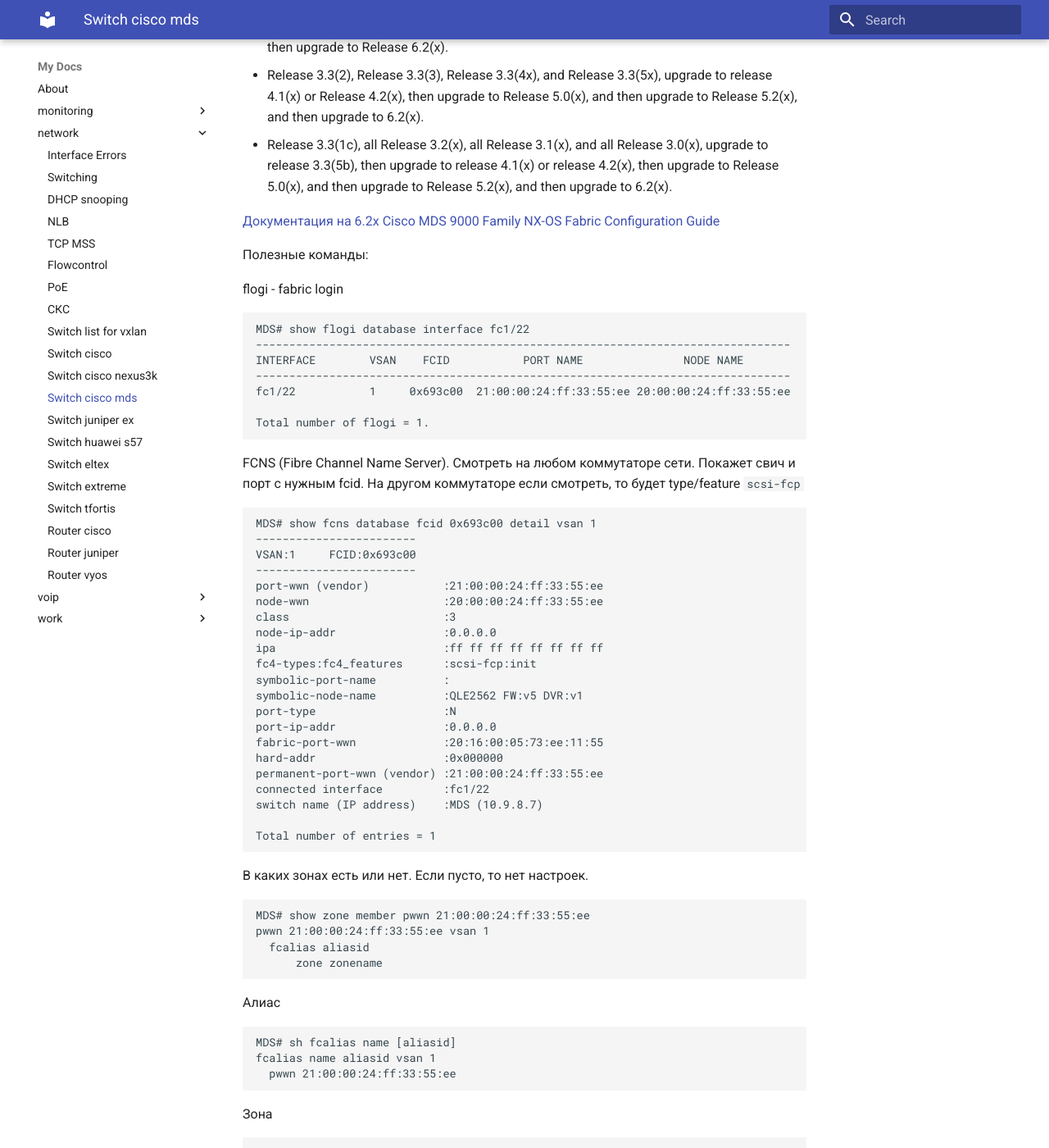
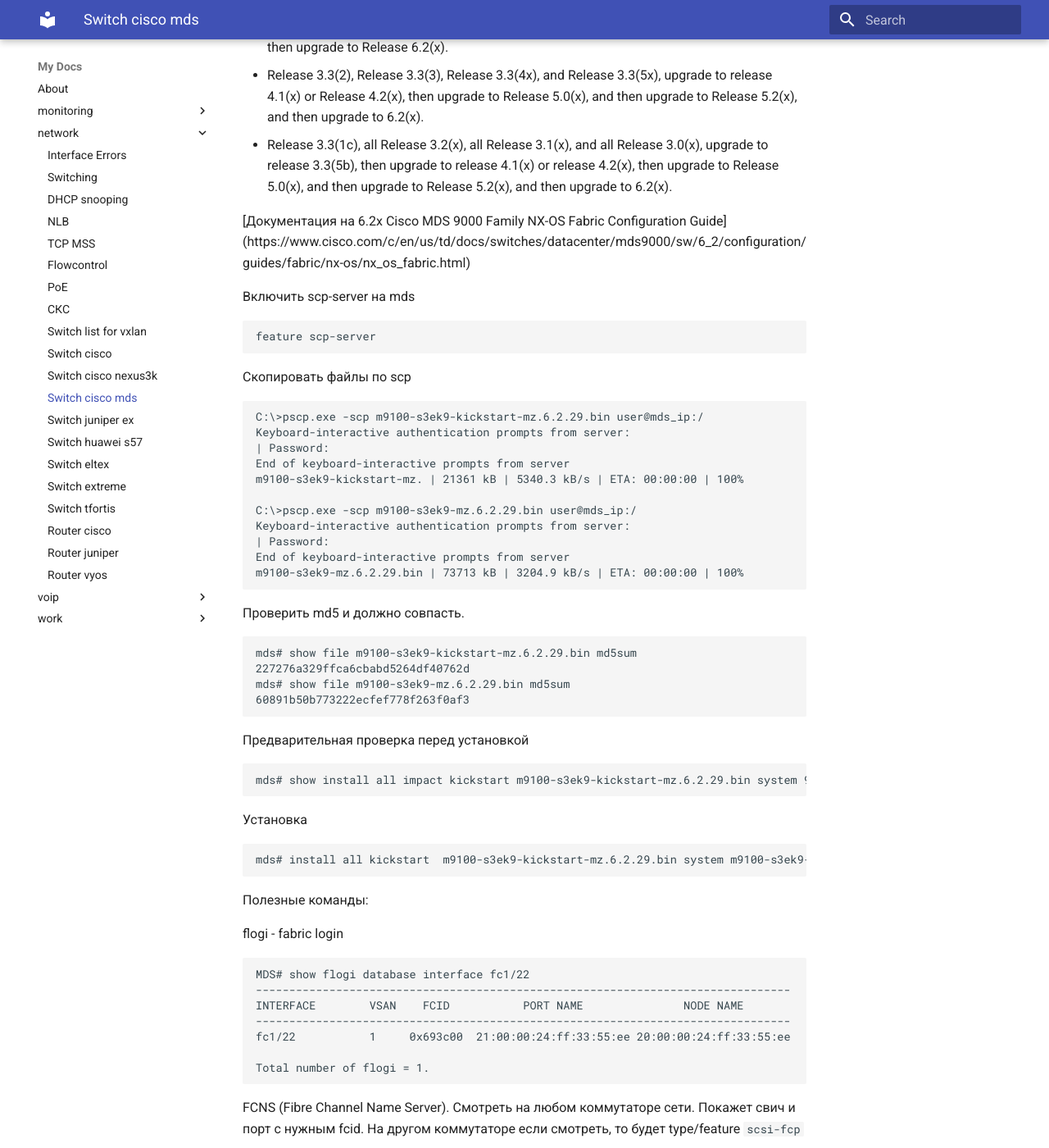
Before and after one commit to v98765/v98765.github.io, an MkDocs documentation site: the page built from docs/network/mds.md, in a window 1280 px wide and 1400 px high, scrolled down 580 px. Shown: the whole window at 82% size. Built offline with MkDocs 1.6.1 and Material for MkDocs 9.7.7, drawn with Linux system fonts in a browser that asks for light colours.

Commit message:
network/mds.md upgrade info

````diff
--- a/docs/network/mds.md
+++ b/docs/network/mds.md
@@ -17,7 +17,46 @@
 * Release 3.3(2), Release 3.3(3), Release 3.3(4x), and Release 3.3(5x), upgrade to release 4.1(x) or Release 4.2(x), then upgrade to Release 5.0(x), and then upgrade to Release 5.2(x), and then upgrade to 6.2(x).
 * Release 3.3(1c), all Release 3.2(x), all Release 3.1(x), and all Release 3.0(x), upgrade to release 3.3(5b), then upgrade to release 4.1(x) or release 4.2(x), then upgrade to Release 5.0(x), and then upgrade to Release 5.2(x), and then upgrade to 6.2(x).
 
-[Документация на 6.2х Cisco MDS 9000 Family NX-OS Fabric Configuration Guide](https://www.cisco.com/c/en/us/td/docs/switches/datacenter/mds9000/sw/6_2/configuration/guides/fabric/nx-os/nx_os_fabric.html)
+[Документация на 6.2х Cisco MDS 9000 Family NX-OS Fabric Configuration Guide]
+(https://www.cisco.com/c/en/us/td/docs/switches/datacenter/mds9000/sw/6_2/configuration/guides/fabric/nx-os/nx_os_fabric.html)
+
+Включить scp-server на mds
+```text
+feature scp-server
+```
+
+Скопировать файлы по scp
+```text
+C:\>pscp.exe -scp m9100-s3ek9-kickstart-mz.6.2.29.bin user@mds_ip:/
+Keyboard-interactive authentication prompts from server:
+| Password:
+End of keyboard-interactive prompts from server
+m9100-s3ek9-kickstart-mz. | 21361 kB | 5340.3 kB/s | ETA: 00:00:00 | 100%
+
+C:\>pscp.exe -scp m9100-s3ek9-mz.6.2.29.bin user@mds_ip:/
+Keyboard-interactive authentication prompts from server:
+| Password:
+End of keyboard-interactive prompts from server
+m9100-s3ek9-mz.6.2.29.bin | 73713 kB | 3204.9 kB/s | ETA: 00:00:00 | 100%
+```
+
+Проверить md5 и должно совпасть.
+```text
+mds# show file m9100-s3ek9-kickstart-mz.6.2.29.bin md5sum
+227276a329ffca6cbabd5264df40762d
+mds# show file m9100-s3ek9-mz.6.2.29.bin md5sum
+60891b50b773222ecfef778f263f0af3
+```
+
+Предварительная проверка перед установкой
+```text
+mds# show install all impact kickstart m9100-s3ek9-kickstart-mz.6.2.29.bin system 9100-s3ek9-mz.6.2.29.bin
+```
+
+Установка
+```text
+mds# install all kickstart  m9100-s3ek9-kickstart-mz.6.2.29.bin system m9100-s3ek9-mz.6.2.29.bin
+```
 
 Полезные команды:
 
````
